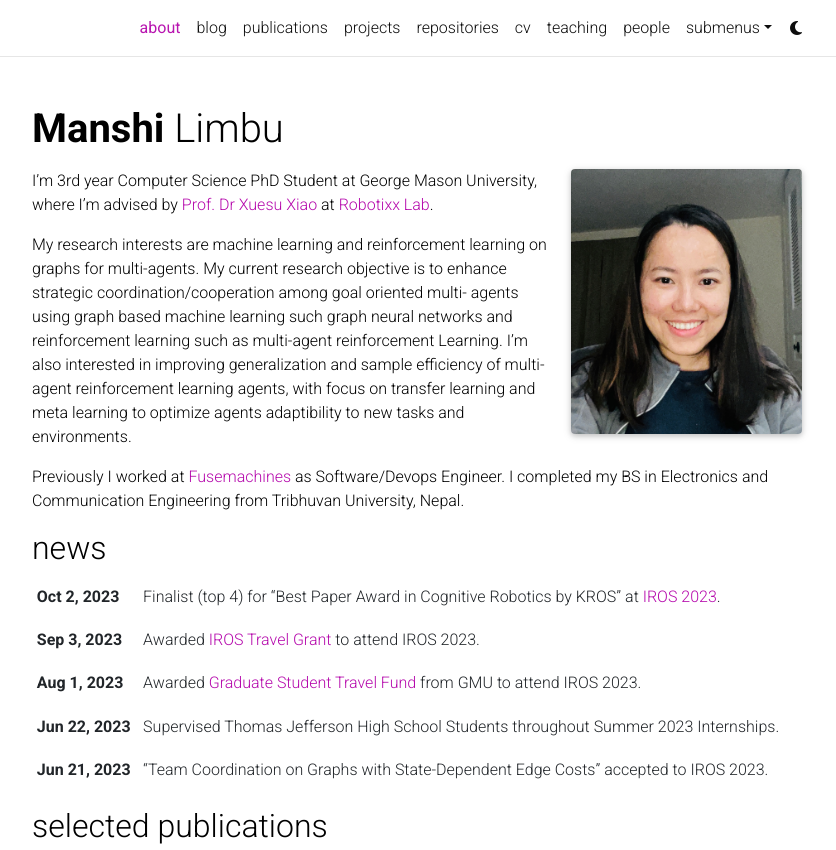
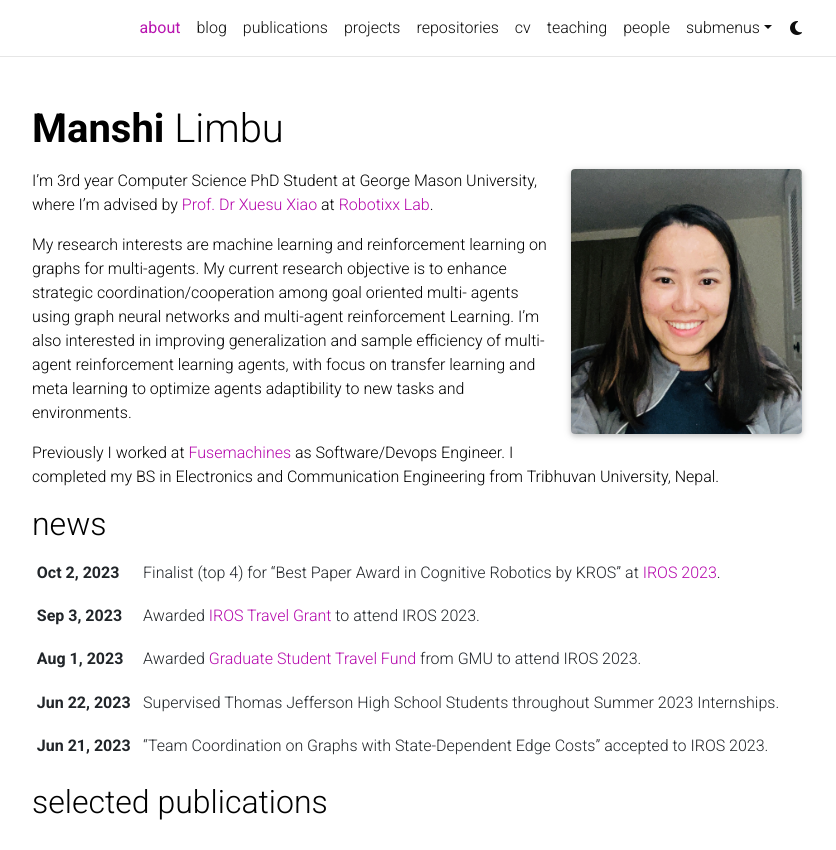
Before and after one commit to mlimbuu/mlimbuu-website, a Jekyll site: the page built from _pages/about.md, in a window 1280 px wide and 1163 px high, cut to the strip 0-850 px from the top of the window. Shown: the whole strip, without its empty margins (223-1059 px from the left). Built offline with Jekyll 4.4.1, drawn with Linux system fonts in a browser that asks for light colours; full-size pictures stand in for the smaller copies a plugin makes; some web fonts are replaced; comment, search, counter and statistics services are not loaded; a style sheet for code colours, icons or effects is not loaded.

Commit message:
Update about.md

```diff
--- a/_pages/about.md
+++ b/_pages/about.md
@@ -27,6 +27,6 @@
 
 I'm 3rd year Computer Science PhD Student at George Mason University, where I'm advised by [Prof. Dr Xuesu Xiao](https://cs.gmu.edu/~xiao/) at [Robotixx Lab](https://cs.gmu.edu/~xiao/RobotiXX/lab.html).
 
-My research interests are machine learning and reinforcement learning on graphs for multi-agents. My current research objective is to enhance strategic coordination/cooperation among goal oriented multi- agents using graph based machine learning such graph neural networks and reinforcement learning such as multi-agent reinforcement Learning. I'm also interested in improving generalization and sample efficiency of multi-agent reinforcement learning agents, with focus on transfer learning and meta learning to optimize agents adaptibility to new tasks and environments.
+My research interests are machine learning and reinforcement learning on graphs for multi-agents. My current research objective is to enhance strategic coordination/cooperation among goal oriented multi- agents using graph neural networks and multi-agent reinforcement Learning. I'm also interested in improving generalization and sample efficiency of multi-agent reinforcement learning agents, with focus on transfer learning and meta learning to optimize agents adaptibility to new tasks and environments.
 
 Previously I worked at [Fusemachines](https://fusemachines.com/) as Software/Devops Engineer. I completed my BS in Electronics and Communication Engineering from Tribhuvan University, Nepal.
```
